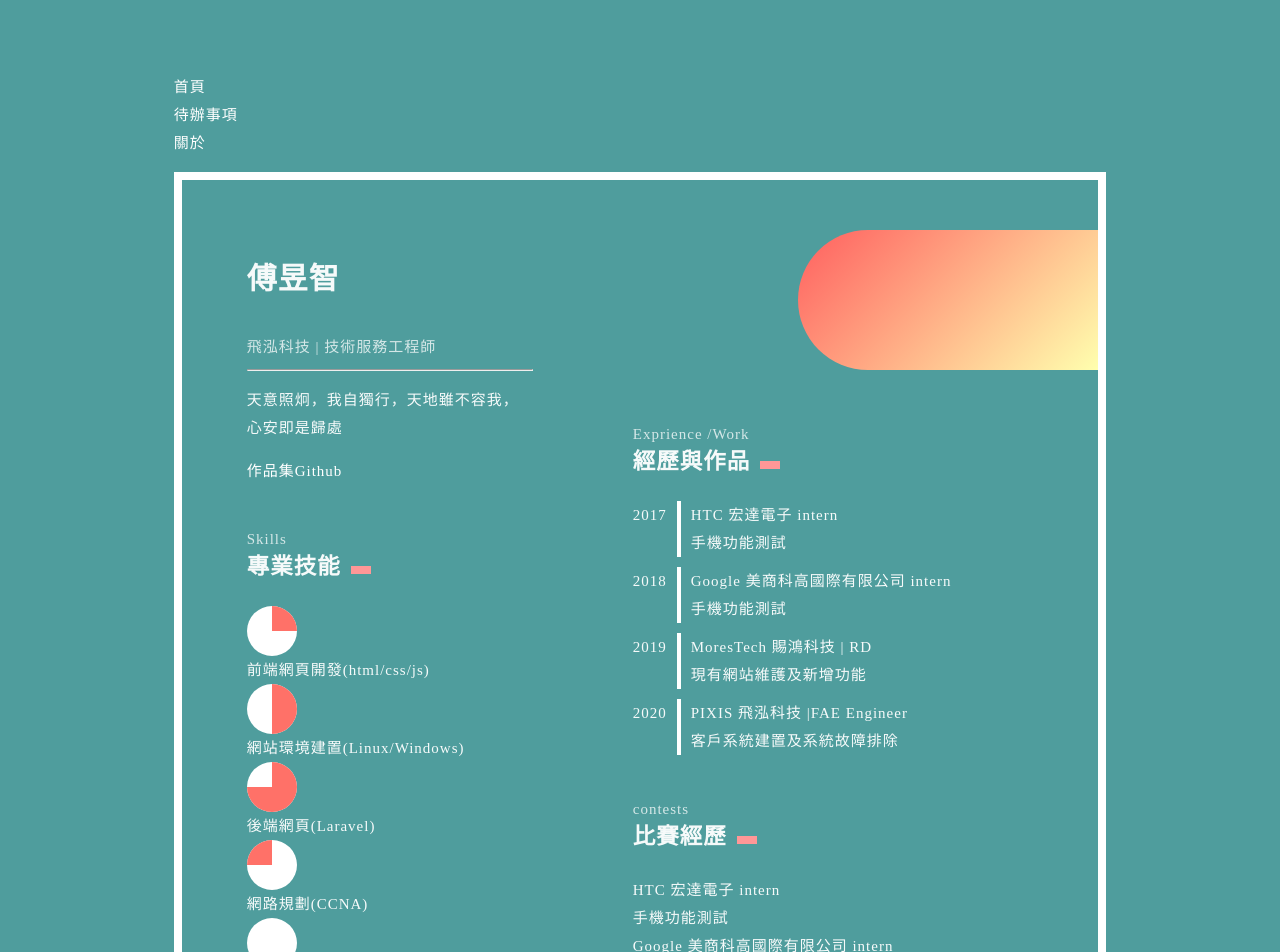
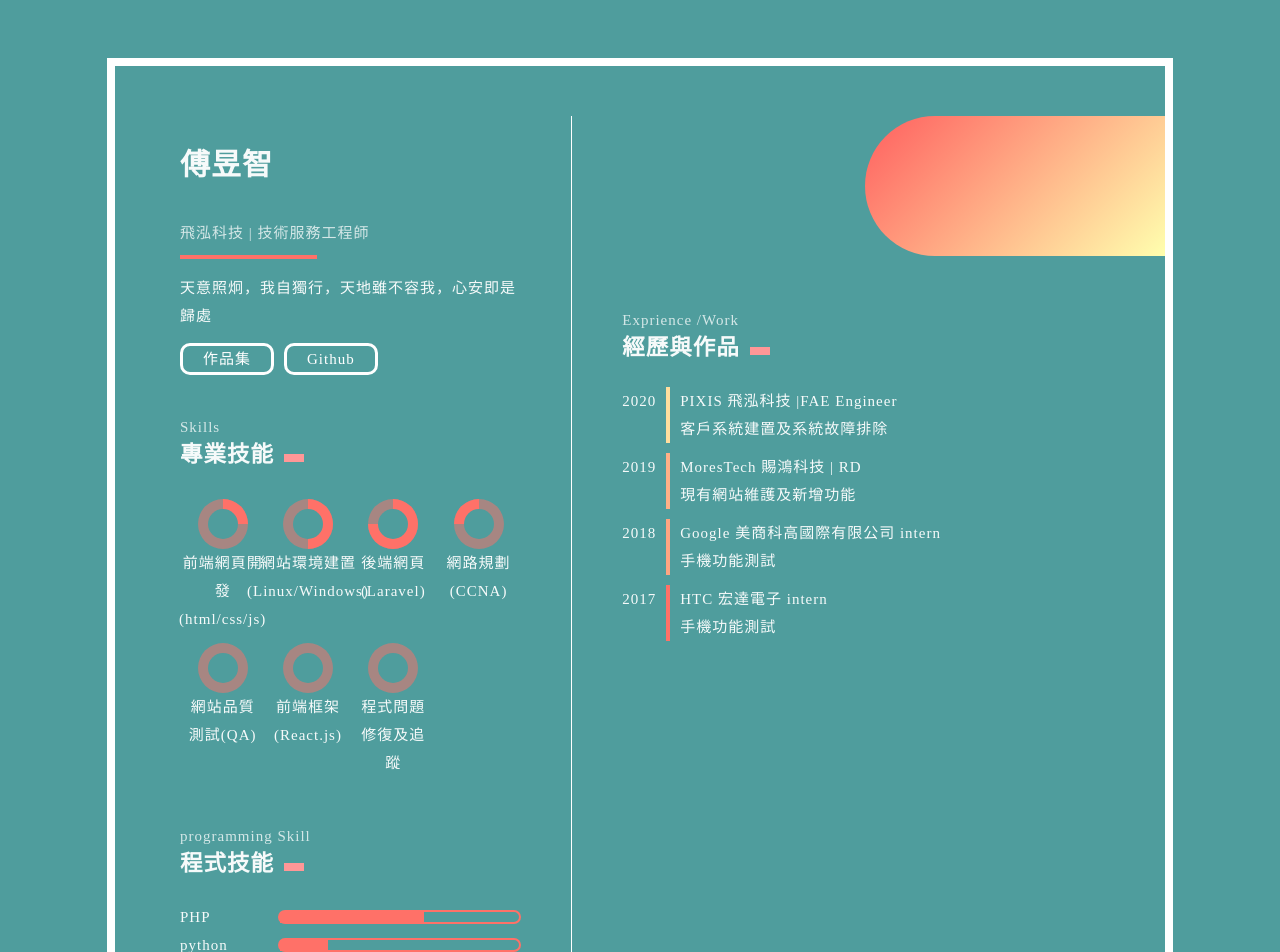
Before and after one commit to nttu94507/React2, a React app: page / in a window 1280 px wide. Shown: the top 952 px of the page. Built offline with nearby package versions, Linux system fonts and the light colour scheme; the HTML template or start-up script is replaced by a standard one.

Commit message:
about done

```diff
--- a/src/component/About/About.tsx
+++ b/src/component/About/About.tsx
@@ -12,7 +12,7 @@ const About =() => {
             <p>天意照炯，我自獨行，天地雖不容我，心安即是歸處</p>
             <div className={styles.buttons}>
             <a className={`${styles.btn} ${styles.fill}`} href="https://github.com/nttu94507" target="_blank" >作品集</a>
-            <a className={styles.btn} href="https://github.com/nttu94507" target="_blank" >Github</a>
+            <a className={`${styles.btn} ${styles.fill}`} href="https://github.com/nttu94507" target="_blank" >Github</a>
             </div>
             <div className={styles.block}>
             <h4>Skills</h4>
@@ -64,22 +64,22 @@ const About =() => {
                 <ul className={styles.listProgram}>
                 <li>PHP
                     <div className={styles.bar}>
-                    <div className={styles.vlaue}></div>
+                    <div className={`${styles.vlaue} ${styles.p60}`}></div>
                     </div>
                 </li>
                 <li>python
                     <div className={styles.bar}>
-                    <div className={styles.vlaue}></div>
+                    <div className={`${styles.vlaue} ${styles.p20}`}></div>
                     </div>
                 </li>
                 <li>html/css/js
                     <div className={styles.bar}>
-                    <div className={styles.vlaue}></div>
+                    <div className={`${styles.vlaue} ${styles.p80}`}></div>
                     </div>
                 </li>
                 <li>CCNA
                     <div className={styles.bar}>
-                    <div className={styles.vlaue}></div>
+                    <div className={`${styles.vlaue} ${styles.p70}`}></div>
                     </div>
                 </li>
                 </ul>
@@ -93,10 +93,16 @@ const About =() => {
       <h4>Exprience /Work</h4>
       <h2>經歷與作品</h2>
       <ul className={styles.listExperience}>
-        <li className={styles.year}>2017
+      <li className={styles.year}>2020
           <ul>
-            <li>HTC 宏達電子 intern</li>
-            <li>手機功能測試</li>
+            <li>PIXIS 飛泓科技 |FAE Engineer</li>
+            <li>客戶系統建置及系統故障排除</li>
+          </ul>
+        </li>
+        <li className={styles.year}>2019
+          <ul>
+            <li>MoresTech 賜鴻科技 | RD</li>
+            <li>現有網站維護及新增功能</li>
           </ul>
         </li>
         <li className={styles.year}>2018
@@ -105,21 +111,15 @@ const About =() => {
             <li>手機功能測試</li>
           </ul>
         </li>
-        <li className={styles.year}>2019
+        <li className={styles.year}>2017
           <ul>
-            <li>MoresTech 賜鴻科技 | RD</li>
-            <li>現有網站維護及新增功能</li>
-          </ul>
-        </li>
-        <li className={styles.year}>2020
-          <ul>
-            <li>PIXIS 飛泓科技 |FAE Engineer</li>
-            <li>客戶系統建置及系統故障排除</li>
+            <li>HTC 宏達電子 intern</li>
+            <li>手機功能測試</li>
           </ul>
         </li>
       </ul>
     </div>
-    <div className={styles.year}>
+    <div className={styles.hidden}>
       <h4>contests</h4>
       <h2>比賽經歷</h2>
       <ul>
--- a/src/component/Main/Main.tsx
+++ b/src/component/Main/Main.tsx
@@ -9,7 +9,7 @@ import styles from '../../index.scss'
 
 const Main =() =>(
     <div>
-        <div className={styles.title}>
+        <div className={styles.hidden}>
         <ul >
             <li><Link to="/" data-testid="homeLink">首頁</Link></li>
             <li><Link to="/todolist" data-testid="todolistLink">待辦事項</Link></li>
--- a/src/index.scss
+++ b/src/index.scss
@@ -4,7 +4,6 @@
     }
 
     .mainBlock {
-
       max-width:1500px;
     }
     body{
@@ -62,6 +61,12 @@
       color:white;
       text-decoration: none;
     }
+    hr{
+      border: none;
+      border-bottom:solid 4px #FF7168;
+      width: 40%;
+      margin-left: 0;
+    }
 
     .resume{
      display:flex ;
@@ -81,6 +86,7 @@
     }
     .left{
       padding-right:50px;
+      border-right: solid 1px white;
     }
     .right{
       padding-left:50px;
@@ -108,10 +114,41 @@
       margin-bottom: 10px;
     }
 
+    .listExperience>li:nth-child(4) ul{
+      border-color: #FF7168;
+    }
+
+    .listExperience>li:nth-child(3) ul{
+      border-color: #FFA582;
+    }
+
+    .listExperience>li:nth-child(2) ul{
+      border-color: #FFB087;
+    }
+
+    .listExperience>li:nth-child(1) ul{
+      border-color: #FFDE9E;
+    }
+
     .listExperience li ul{
       padding-left: 10px;
       margin-left: 10px;
       border-left: 4px solid white;
+    }
+
+    .listSkill{
+      display: flex;
+      flex-wrap: wrap;;
+    }
+
+    .listSkill li{
+      width: 25%;
+      padding: 5px;
+      box-sizing: border-box;
+      display: flex;
+      flex-direction: column;
+      align-items: center;
+      text-align: center;
     }
 
     .circle{
@@ -121,6 +158,20 @@
       border-radius :50% ;
       position: relative;
       overflow: hidden;
+      background-color: rgba(255,113,104,0.5);
+
+      &::after {
+        content:"";
+        display:block;
+        background-color: #4F9D9D;
+        width: calc(100% - 20px);
+        height: calc(100% - 20px);
+        border-radius: 50%;
+        position: relative;
+        left: 50%;
+        top: 50%;
+        transform: translate(-50%,-50%);
+      }
     }
 
     .p90,.p180,.p270,.p360{
@@ -145,3 +196,68 @@
       left: 0;
       top: 0;
     }
+
+    /* list program */
+
+    .listProgram .bar{
+      width: 70%;
+      height: 10px;
+      border: solid 2px #FF7168;
+      border-radius: 7px;
+
+    }
+
+    .listProgram li{
+      display: flex;
+      justify-content: space-between;
+      align-items: center;
+    }
+
+    .vlaue{
+      height: 115%;
+      width: 60%;
+      background-color: #FF7168;
+    }
+
+
+    .vlaue.p20{
+      width: 20%;
+    }
+
+    .vlaue.p30{
+      width: 30%;
+    }
+    .vlaue.p40{
+      width: 40%;
+    }
+    .vlaue.p50{
+      width: 50%;
+    }
+    .vlaue.p60{
+      width: 60%;
+    }
+    .vlaue.p70{
+      width: 70%;
+    }
+    .vlaue.p80{
+      width: 80%;
+    }
+    .vlaue.p90{
+      width: 90%;
+    }
+    .vlaue.p100{
+      width: 100%;
+    }
+    .btn{
+      border: solid 3px WHITE;
+      padding:5px 20px ;
+      margin-right: 10px;
+      border-radius: 10px;
+    }
+    .fill{
+      background-color: initial;
+      transition:0.5s;
+      &:hover{
+        background-color: #FF7168;
+      }
+    }
```
Also changed, not shown: 3 other files (tests, documents, lock files or other folders).
